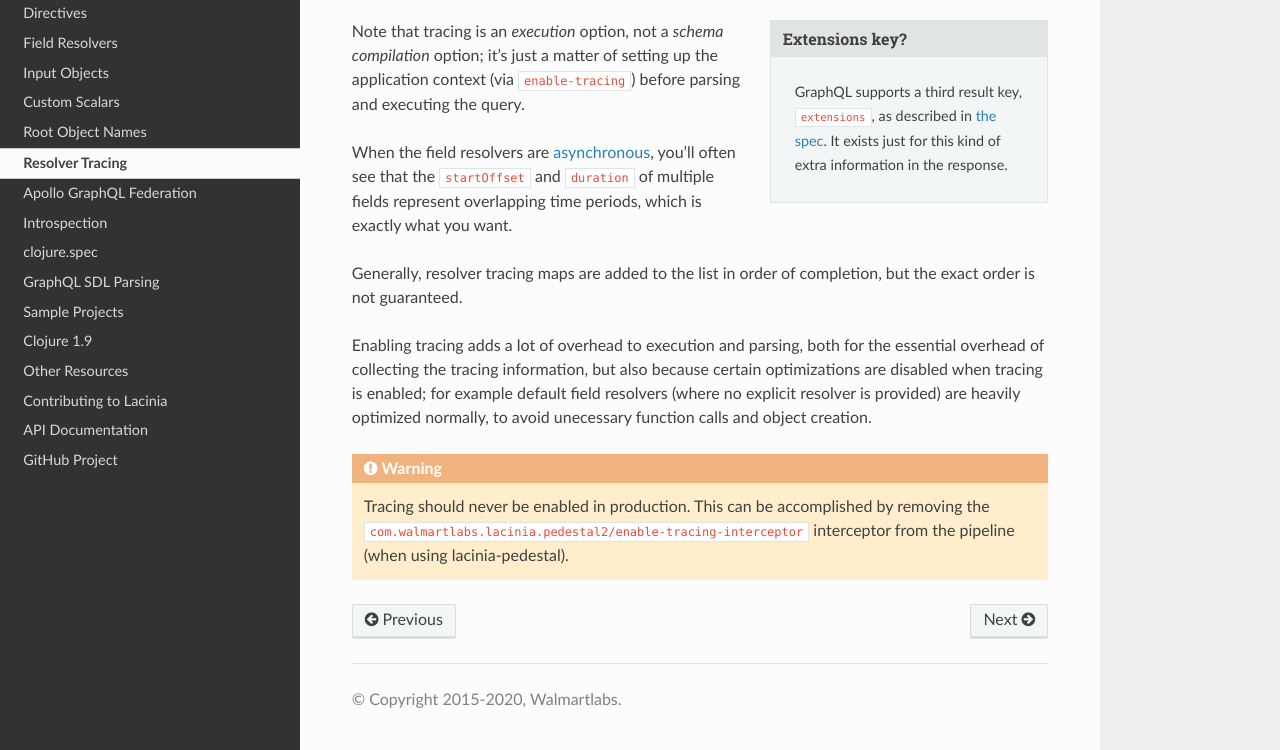
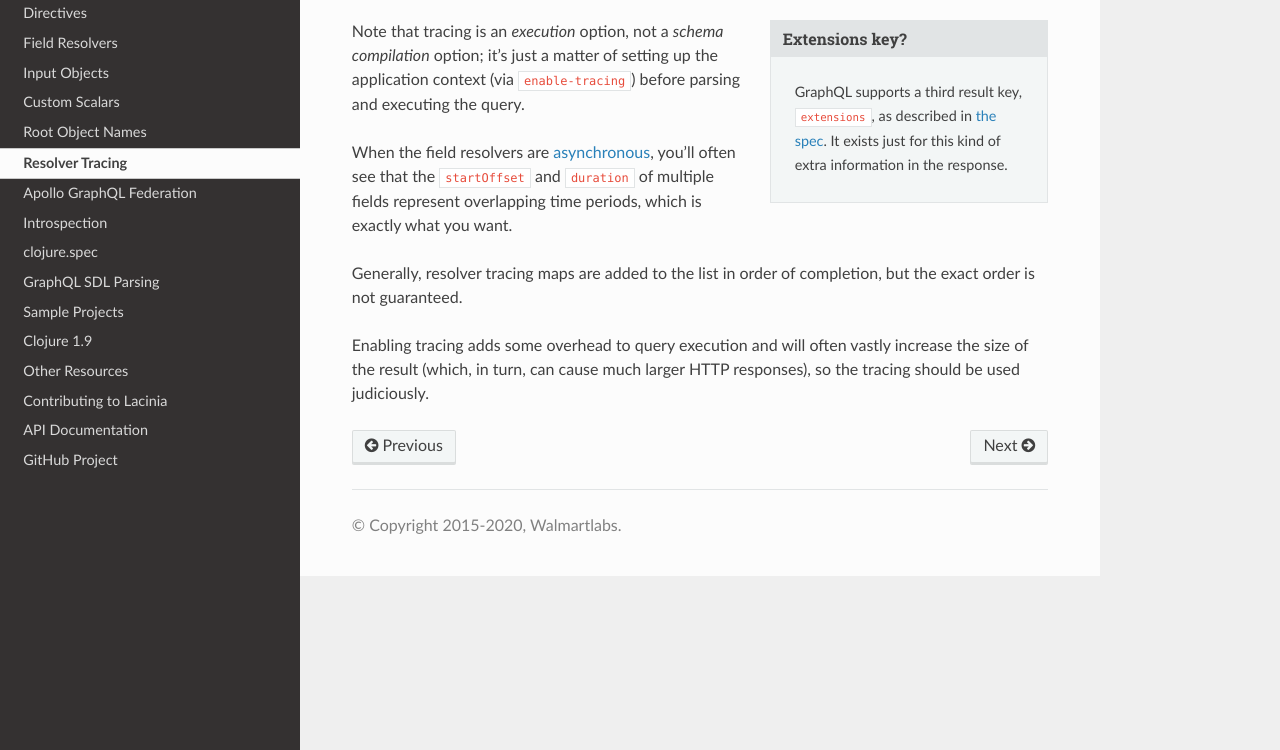
Before and after one commit to walmartlabs/lacinia, a Sphinx documentation site: the page built from docs/tracing.rst, in a window 1280 px wide and 1182 px high, cut to the strip 432-1182 px from the top of the window. Built offline with Sphinx 7.4.7 and the Read the Docs theme 2.0.0, drawn with Linux system fonts in a browser that asks for light colours.

```diff
--- a/docs/tracing.rst
+++ b/docs/tracing.rst
@@ -27,12 +27,5 @@
 Generally, resolver tracing maps are added to the list in order of completion, but the exact order is
 not guaranteed.
 
-Enabling tracing adds a lot of overhead to execution and parsing, both for the essential overhead of collecting
-the tracing information, but also because certain optimizations are disabled when tracing is enabled;
-for example default field resolvers (where no explicit resolver is provided) are heavily optimized normally, to
-avoid unecessary function calls and object creation.
-
-.. warning::
-
-   Tracing should never be enabled in production. This can be accomplished by removing the ``com.walmartlabs.lacinia.pedestal2/enable-tracing-interceptor``
-   interceptor from the pipeline (when using lacinia-pedestal).
+Enabling tracing adds some overhead to query execution and will often vastly increase the size of the result (which,
+in turn, can cause much larger HTTP responses), so the tracing should be used judiciously.
```
Also changed, not shown: 3 other files.
